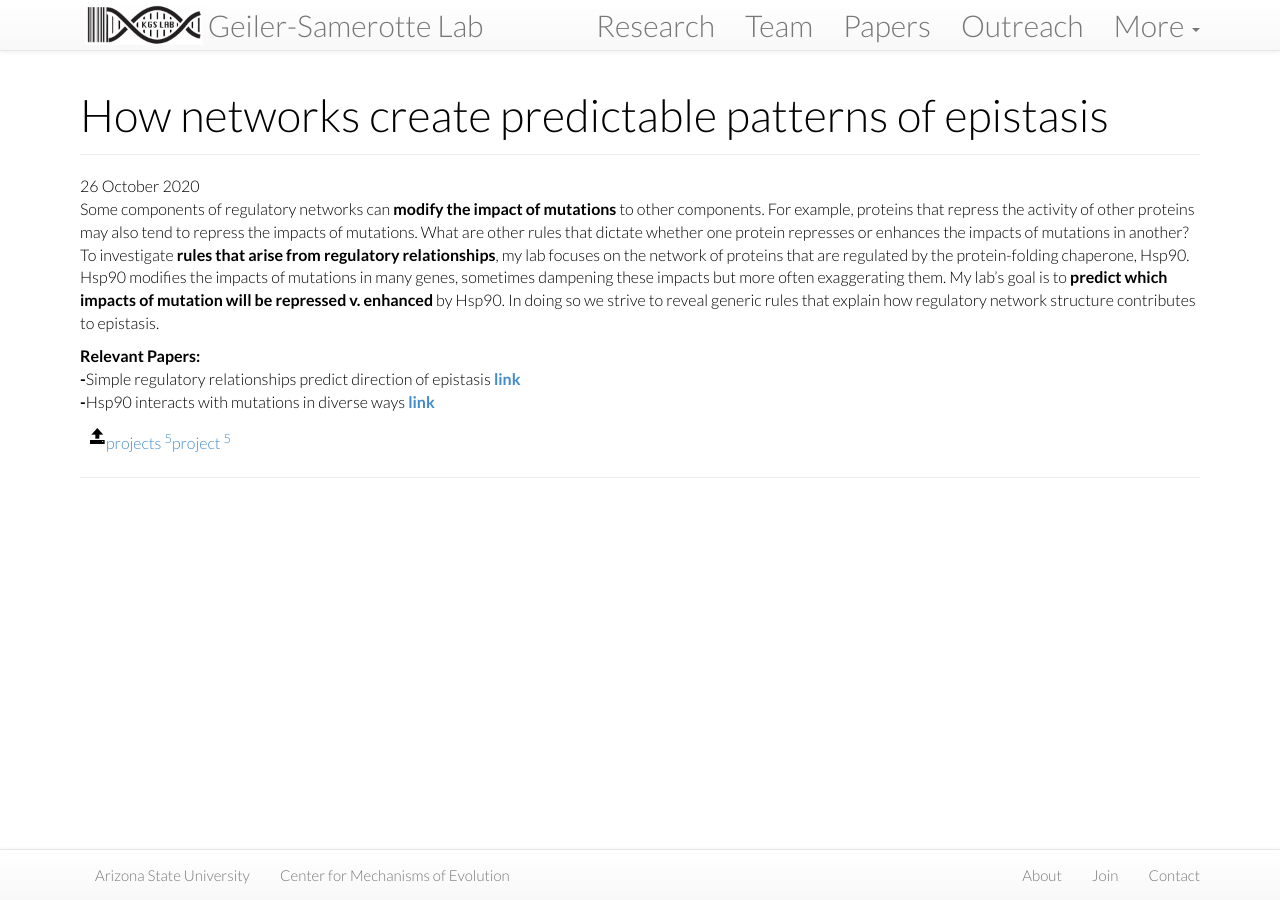
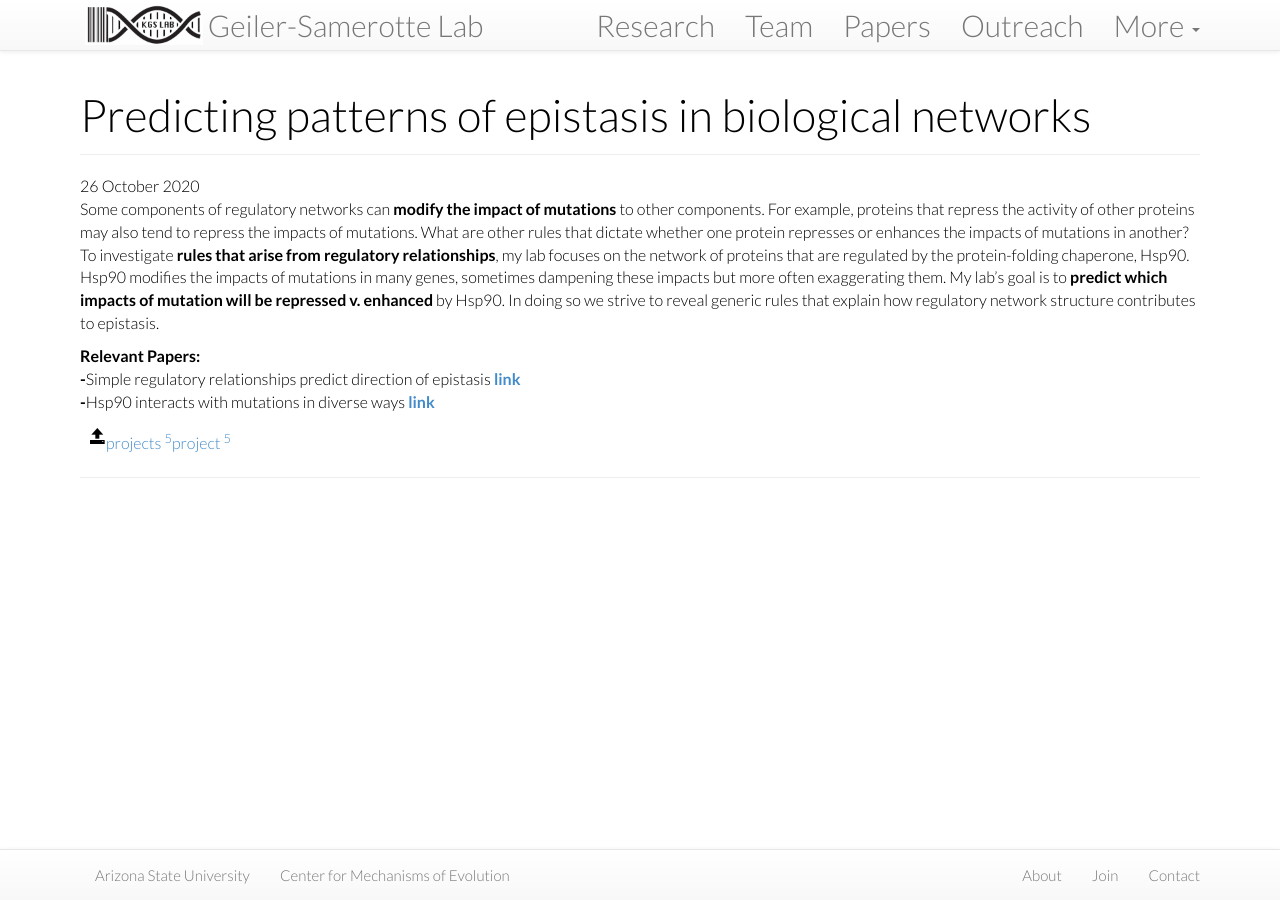
Before and after one commit to Samerotte-Lab/Samerotte-Lab.github.io, a Jekyll site: the page built from projects/_posts/2020-10-26-networks.md, in a window 1280 px wide. Built offline with Jekyll 4.4.1, drawn with Linux system fonts in a browser that asks for light colours; nearby versions of some CDN libraries.

Commit message:
networks

```diff
--- a/projects/_posts/2020-10-26-networks.md
+++ b/projects/_posts/2020-10-26-networks.md
@@ -1,6 +1,6 @@
 ---
 layout: project
-title: "How networks create predictable patterns of epistasis"
+title: "Predicting patterns of epistasis in biological networks"
 handle: regulatory-interactions
 image: /assets/images/papers/Network1.png
 category: project
```
